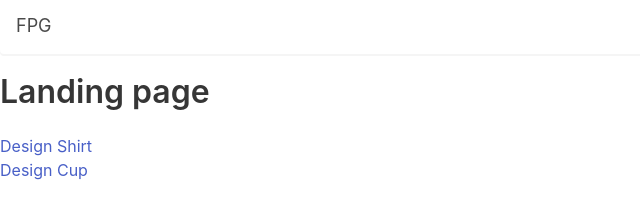
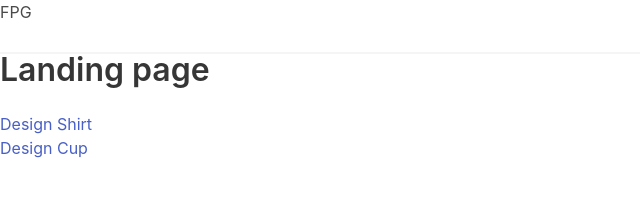
Before and after one commit to gautamnaik1994/react-canvas-product-designer, a React app: page client/public/index.html in a window 1280 px wide. Shown: the whole page, without its empty margins (0-640 px from the left). Built offline with nearby package versions, Linux system fonts and the light colour scheme; some packages are replaced by stand-ins of ours; files whose address does not match are found by name.

Commit message:
Added basic components and css

```diff
--- a/client/public/index.html
+++ b/client/public/index.html
@@ -3,16 +3,14 @@
 
 <head>
   <meta charset="UTF-8" />
-  <title>Gautam</title>
+  <title>Product Generator</title>
   <meta name="viewport" content="width=device-width, initial-scale=1">
-  <link rel="stylesheet" href="https://maxcdn.bootstrapcdn.com/bootstrap/3.3.7/css/bootstrap.min.css" integrity="sha384-BVYiiSIFeK1dGmJRAkycuHAHRg32OmUcww7on3RYdg4Va+PmSTsz/K68vbdEjh4u"
-  crossorigin="anonymous">
-
-<link href="/app.f927d7dee07487e5b954.css" rel="stylesheet"></head>
+  <script src="https://use.fontawesome.com/41f3b91186.js"></script>
+<link href="/app.5c2033ad9c017a456361.css" rel="stylesheet"></head>
 
 <body>
   <div id="app"></div>
 
-<script type="text/javascript" src="/manifest.7fa0c0f9c9cfdd16b35c.js"></script><script type="text/javascript" src="/vendor.27977568ba494ee98980.js"></script><script type="text/javascript" src="/app.f927d7dee07487e5b954.js"></script></body>
+<script type="text/javascript" src="/manifest.4d9c4bd1b962cb4e7980.js"></script><script type="text/javascript" src="/vendor.247c61f5f086be2c01d2.js"></script><script type="text/javascript" src="/app.5c2033ad9c017a456361.js"></script></body>
 
 </html>
```
Also changed, not shown: 4 other files.
